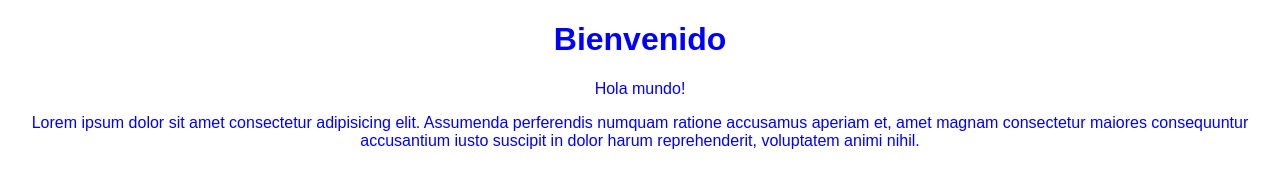
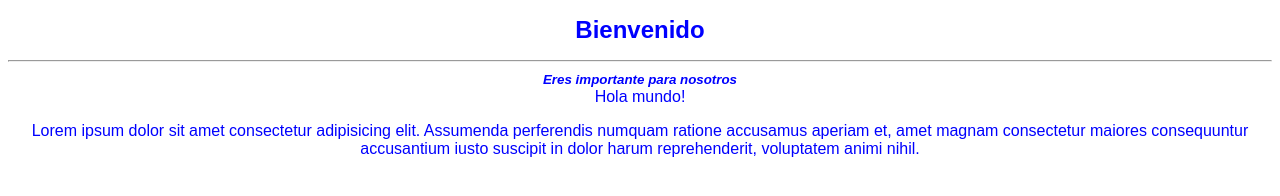
Before and after one commit to losrak/testing2, a plain HTML site: page index.html in a window 1280 px wide. Drawn offline with Linux system fonts and the light colour scheme.

Commit message:
estilos a cabecera y se agrega subtitulo

```diff
--- a/css/styles.css
+++ b/css/styles.css
@@ -2,4 +2,14 @@ body{
     text-align: center;
     font-family: Arial, Helvetica, sans-serif;
     color: blue;
+    font-size: 16px;
 }
+
+h1{
+    font-size: 1.5em;
+}
+
+small{
+    font-weight: bold;
+    font-style: italic;
+ }
--- a/index.html
+++ b/index.html
@@ -10,6 +10,8 @@
     <div>
         <div class="cabecera">
             <h1>Bienvenido</h1>
+            <hr>
+            <small>Eres importante para nosotros</small>
         </div>
         <div>
             Hola mundo!
```
